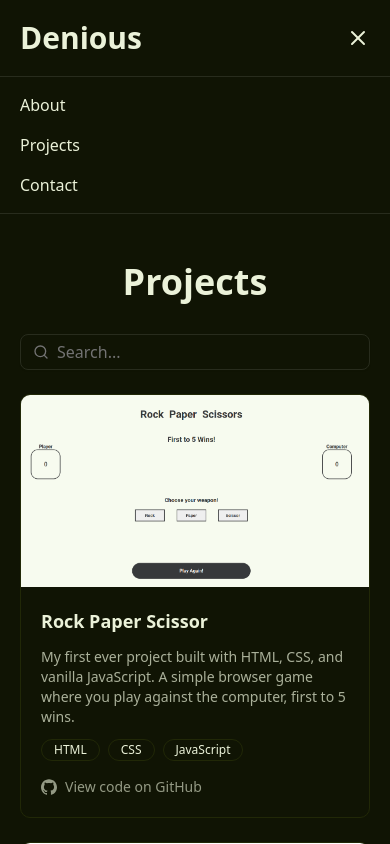
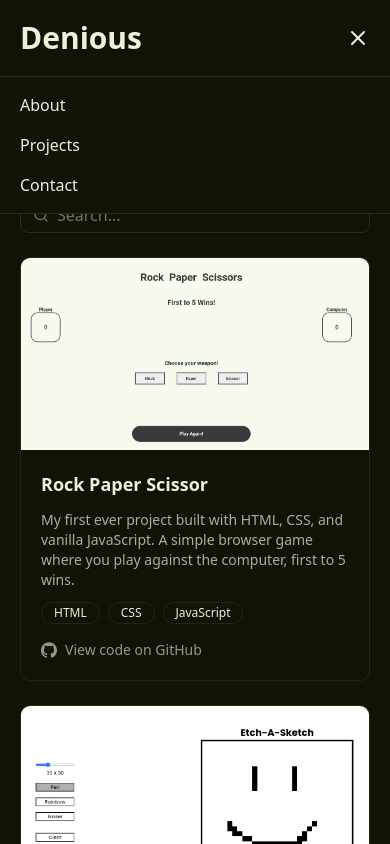
Before and after one commit to LourdenB15/portfolio, a Next.js app: page /projects in a window 390 px wide. Both pictures are taken after a click on the button "Toggle menu". Shown: the top 844 px of the page. Built offline with nearby package versions, Linux system fonts and the light colour scheme.

Commit message:
Make header sticky and overlay mobile menu

```diff
--- a/components/common/Header.tsx
+++ b/components/common/Header.tsx
@@ -8,7 +8,7 @@ export default function Header() {
   const [open, setOpen] = useState(false);
 
   return (
-    <header>
+    <header className="sticky top-0 z-50 bg-[#101404]">
       <nav className="flex justify-between px-5 sm:px-10 md:px-16 py-5 border-b border-[#282C1D]">
         <Link className="text-3xl font-bold" href="/">
           Denious
@@ -30,7 +30,7 @@ export default function Header() {
       </nav>
 
       {open && (
-        <div className="sm:hidden flex flex-col px-5 sm:px-10 md:px-16 py-4 gap-4 border-b border-[#282C1D]">
+        <div className="sm:hidden absolute w-full flex flex-col px-5 py-4 gap-4 border-b border-[#282C1D] bg-[#101404]">
           <Link href="/" onClick={() => setOpen(false)}>
             About
           </Link>
```
